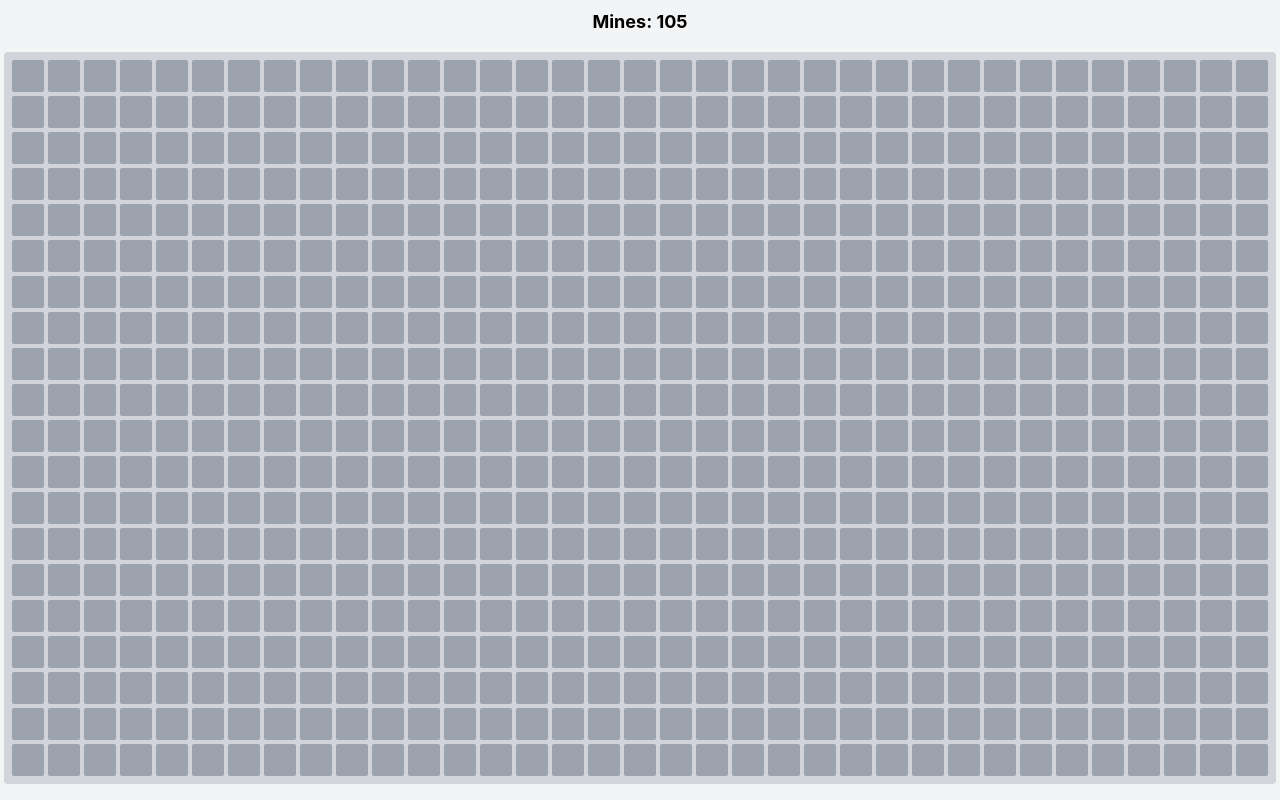
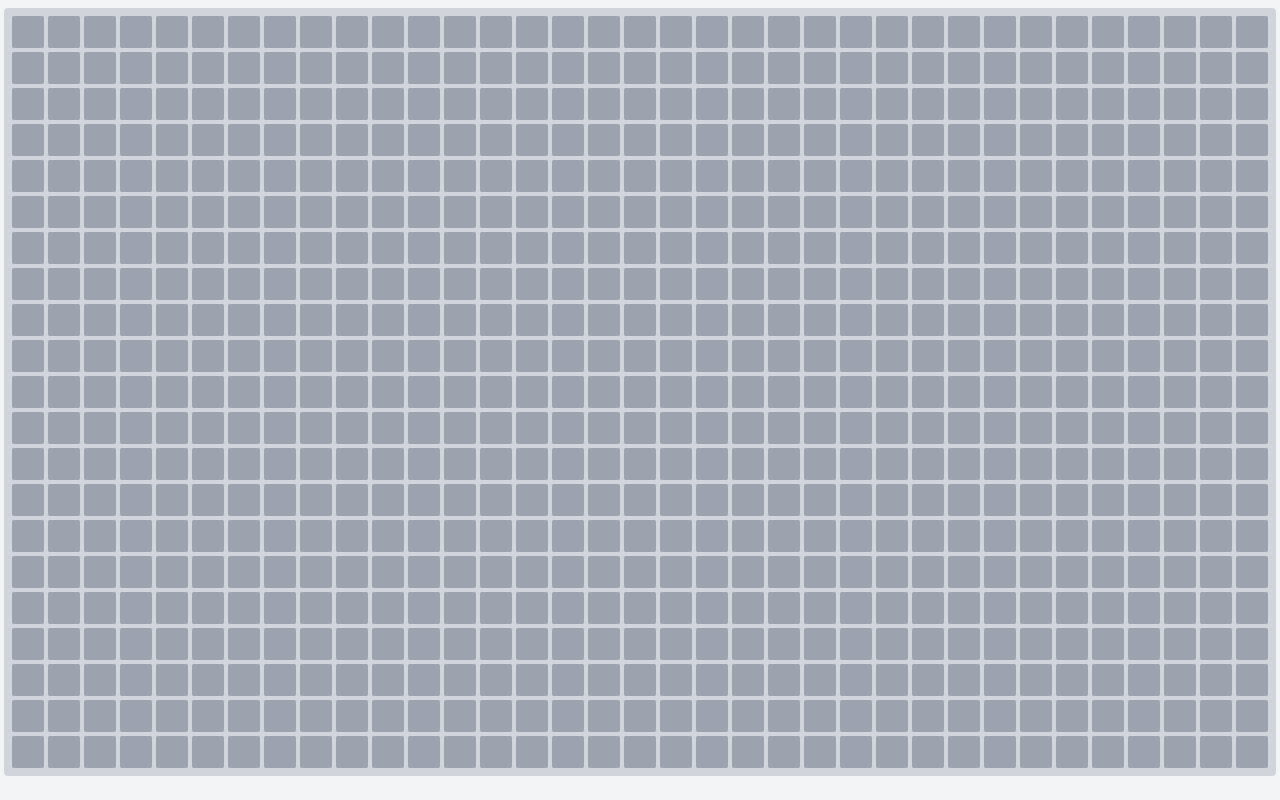
Before and after one commit to oneself/mineswpr, a React (Create React App) app: page / in a window 1280 px wide. Built offline with nearby package versions, Linux system fonts and the light colour scheme.

Commit message:
Removed mine count

```diff
--- a/src/components/Game.tsx
+++ b/src/components/Game.tsx
@@ -16,11 +16,11 @@ const calculateBoardSize = () => {
 
   // Calculate maximum number of cells that can fit
   const maxCols = Math.floor(viewportWidth / cellSize) - (isMobile ? 3 : 5); // Remove fewer columns on mobile
-  const maxRows = Math.floor((viewportHeight - headerHeight) / cellSize);
+  const maxRows = Math.floor((viewportHeight - headerHeight) / cellSize) + 1;
 
   // Ensure minimum size but don't limit maximum width
   const cols = Math.max(maxCols, 8);
-  const rows = Math.max(Math.min(maxRows, 24), 8);
+  const rows = Math.max(maxRows, 8); // Only keep minimum row limit
 
   // Calculate mines (approximately 15% of cells)
   const totalCells = rows * cols;
--- a/src/components/Minesweeper.tsx
+++ b/src/components/Minesweeper.tsx
@@ -114,12 +114,6 @@ export const Minesweeper: React.FC<MinesweeperProps> = ({
 
   return (
     <div className="flex flex-col items-center min-h-screen bg-gray-100 p-2">
-      <div className="mb-4">
-        <span className="text-lg font-bold">
-          Mines: {gameState.mineCount - gameState.flagCount}
-        </span>
-      </div>
-
       <div className="grid gap-1 bg-gray-300 p-2 rounded">
         {gameState.board.map((row, rowIndex) => (
           <div key={rowIndex} className="flex gap-1">
```
